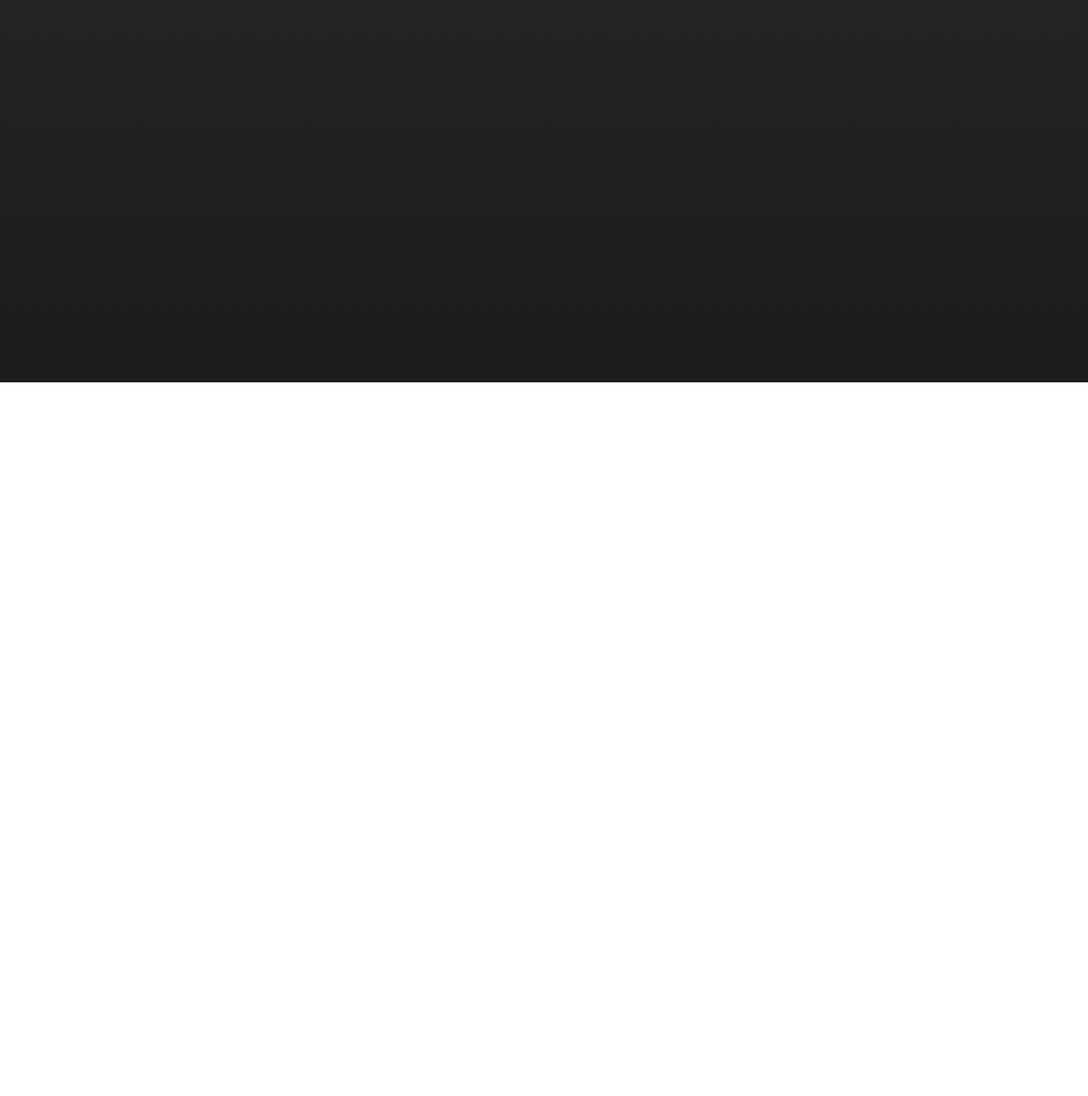
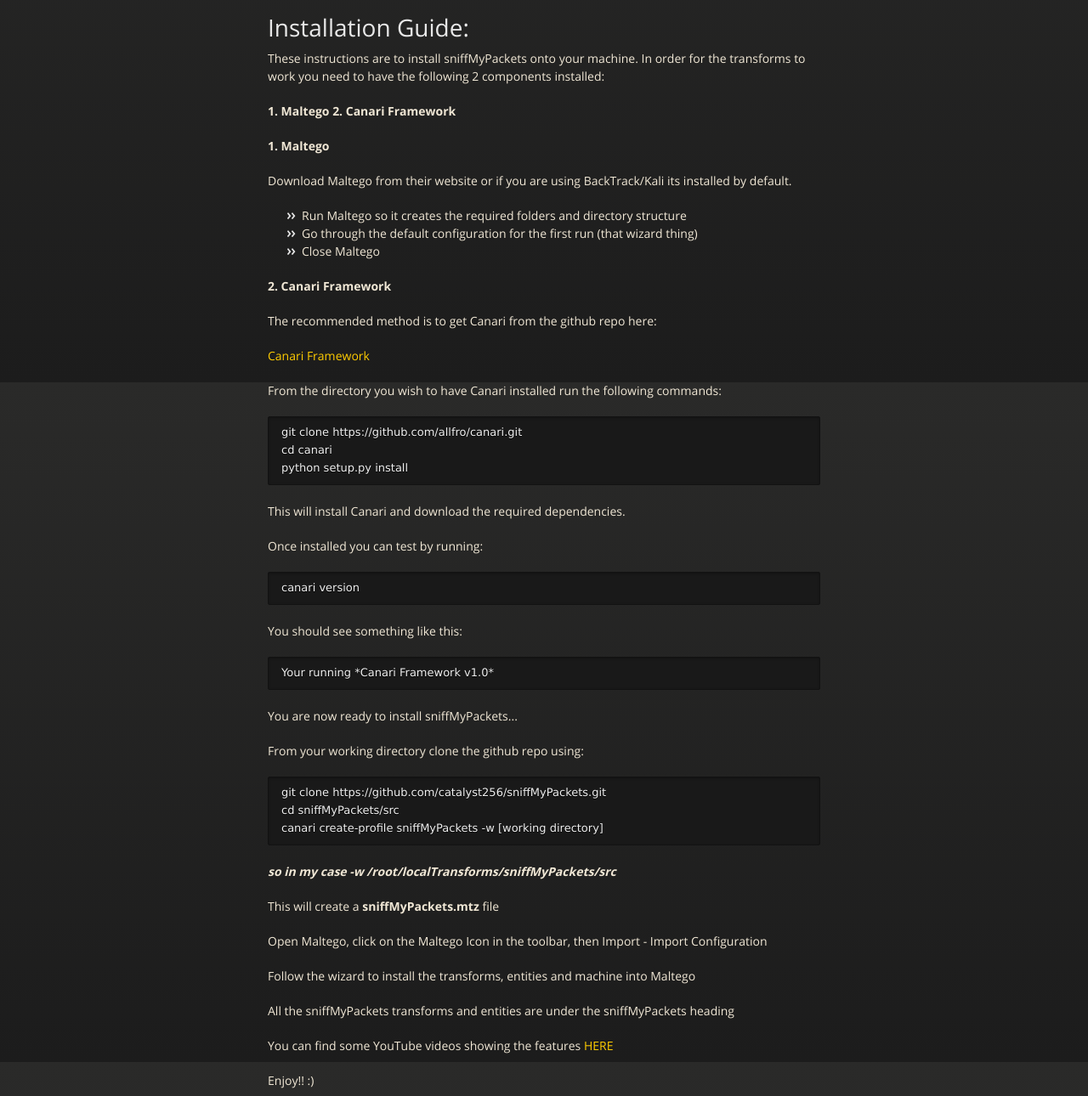
Before and after one commit to catalyst256/sniffMyPackets, a plain HTML site: page index.html in a window 1280 px wide. Shown: the part 350-1640 px from the top of the page at 85% size. Before the commit the page ends 800 px from the top, so only its background shows below. Drawn offline with nearby package versions, Linux system fonts and the light colour scheme.

Commit message:
Create gh-pages branch via GitHub

```diff
--- a/index.html
+++ b/index.html
@@ -42,6 +42,70 @@
 <a name="welcome-to-sniffmypackets" class="anchor" href="#welcome-to-sniffmypackets"><span class="octicon octicon-link"></span></a>Welcome to sniffMyPackets.</h3>
 
 <p>sniffMyPackets is a set of Maltego transforms using the Canari Framework that allow for the rapid analysis of pcap files.</p>
+
+<h1>
+<a name="installation-guide" class="anchor" href="#installation-guide"><span class="octicon octicon-link"></span></a>Installation Guide:</h1>
+
+<p>These instructions are to install sniffMyPackets onto your machine. In order for the transforms to work you need to have the following 2 components installed:</p>
+
+<p><strong>1. Maltego</strong>
+<strong>2. Canari Framework</strong></p>
+
+<p><strong>1. Maltego</strong></p>
+
+<p>Download Maltego from their website or if you are using BackTrack/Kali its installed by default.</p>
+
+<ul>
+<li>Run Maltego so it creates the required folders and directory structure</li>
+<li>Go through the default configuration for the first run (that wizard thing)</li>
+<li>Close Maltego</li>
+</ul><p><strong>2. Canari Framework</strong></p>
+
+<p>The recommended method is to get Canari from the github repo here:</p>
+
+<p><a href="https://github.com/allfro/canari.git">Canari Framework</a></p>
+
+<p>From the directory you wish to have Canari installed run the following commands:</p>
+
+<pre><code>git clone https://github.com/allfro/canari.git
+cd canari
+python setup.py install
+</code></pre>
+
+<p>This will install Canari and download the required dependencies.</p>
+
+<p>Once installed you can test by running: </p>
+
+<pre><code>canari version
+</code></pre>
+
+<p>You should see something like this:</p>
+
+<pre><code>Your running *Canari Framework v1.0*
+</code></pre>
+
+<p>You are now ready to install sniffMyPackets...</p>
+
+<p>From your working directory clone the github repo using:</p>
+
+<pre><code>git clone https://github.com/catalyst256/sniffMyPackets.git
+cd sniffMyPackets/src
+canari create-profile sniffMyPackets -w [working directory]
+</code></pre>
+
+<p><em><strong>so in my case -w /root/localTransforms/sniffMyPackets/src</strong></em></p>
+
+<p>This will create a <strong>sniffMyPackets.mtz</strong> file</p>
+
+<p>Open Maltego, click on the Maltego Icon in the toolbar, then Import - Import Configuration</p>
+
+<p>Follow the wizard to install the transforms, entities and machine into Maltego</p>
+
+<p>All the sniffMyPackets transforms and entities are under the sniffMyPackets heading</p>
+
+<p>You can find some YouTube videos showing the features <a href="http://www.youtube.com/playlist?list=PLOBHdguRGCqxMfmtb6VyFPboS1ExqkXk-">HERE</a></p>
+
+<p>Enjoy!! :)</p>
       </section>
 
     </div>
```
Also changed, not shown: params.json (+1 -1 lines).
